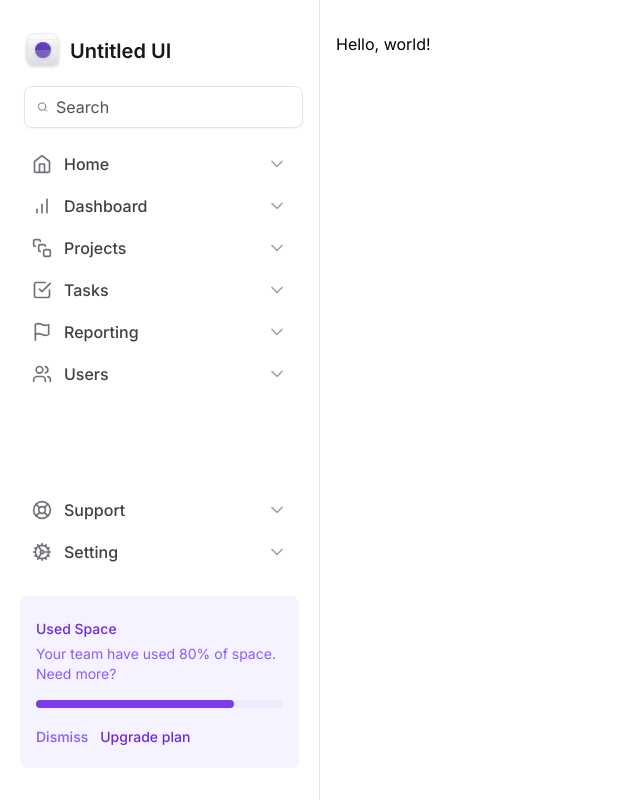
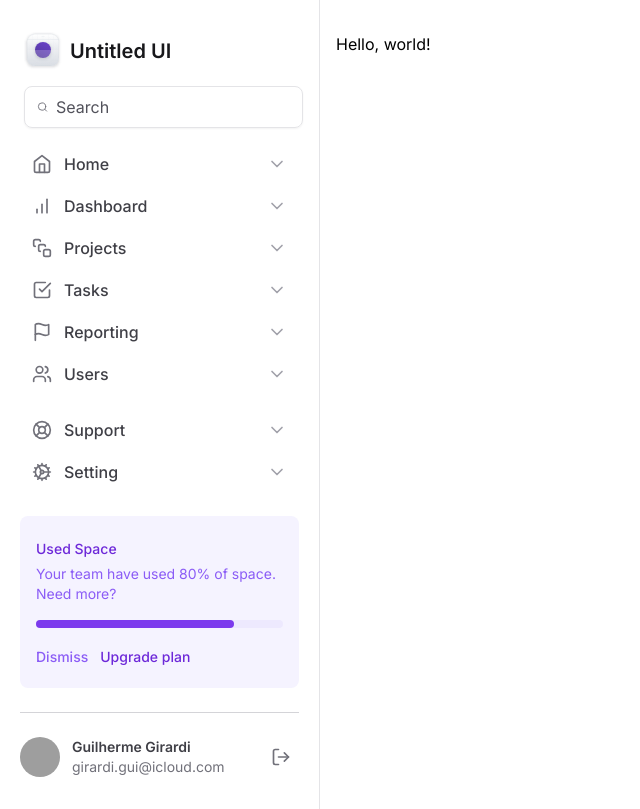
Before and after one commit to euguilhermegirardi/dashboard-tailwindcss, a Next.js app: page / in a window 1280 px wide. Shown: the whole page, without its empty margins (0-640 px from the left). Built offline with nearby package versions, Linux system fonts and the light colour scheme; grey boxes are pictures that could not be loaded.

Commit message:
create profile sidebar

```diff
--- /dev/null
+++ b/src/app/components/Sidebar/Profile.tsx
@@ -0,0 +1,24 @@
+import { LogOut } from 'lucide-react'
+
+export function Profile() {
+  return (
+    <div className="grid-cols-profile grid items-center gap-3">
+      <img
+        src="https://github.com/euguilhermegirardi.png"
+        className="h-10 w-10 rounded-full"
+        alt="image"
+      />
+
+      <div className="flex flex-col truncate">
+        <span className="text-sm font-semibold text-zinc-700">
+          Guilherme Girardi
+        </span>
+        <p className="truncate text-sm text-zinc-500">girardi.gui@icloud.com</p>
+      </div>
+
+      <button type="button" className="ml-auto rounded-md p-2 hover:bg-zinc-50">
+        <LogOut className="h-5 w-5 text-zinc-500" />
+      </button>
+    </div>
+  )
+}
--- a/src/app/components/Sidebar/index.tsx
+++ b/src/app/components/Sidebar/index.tsx
@@ -10,6 +10,7 @@
   Users,
 } from 'lucide-react'
 import { NavItem } from './NavItem'
+import { Profile } from './Profile'
 import { UsedSpaceWidget } from './UsedSpaceWidget'
 import { Logo } from '../icons/Logo'
 
@@ -42,6 +43,10 @@
         </nav>
 
         <UsedSpaceWidget />
+
+        <div className="h-px bg-zinc-300" />
+
+        <Profile />
       </div>
     </aside>
   )
--- a/tailwind.config.ts
+++ b/tailwind.config.ts
@@ -6,6 +6,7 @@
     extend: {
       gridTemplateColumns: {
         app: 'minmax(18rem, 20rem) 1fr',
+        profile: 'max-content 1fr min-content',
       },
     },
   },
```
